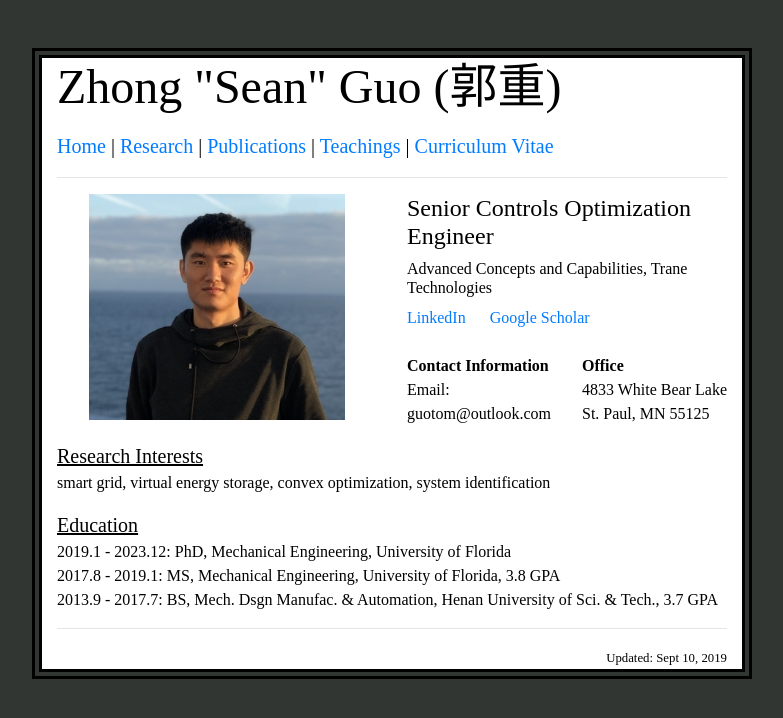
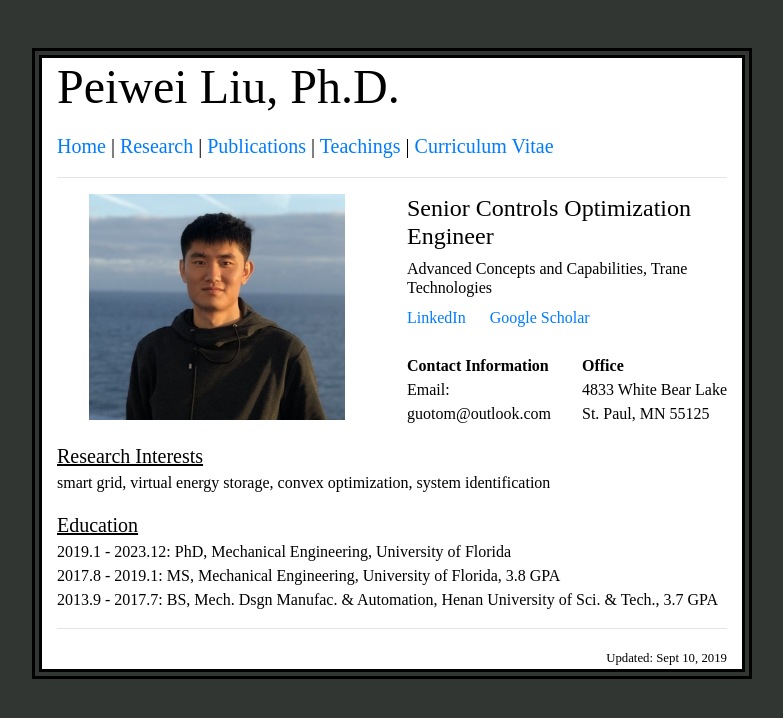
Before and after one commit to peiweiliu/peiweiliu.github.io, a plain HTML site: page index.html in a window 1280 px wide. Shown: the whole page, without its empty margins (248-1031 px from the left). Drawn offline with Linux system fonts and the light colour scheme.

Commit message:
Name change

```diff
--- a/index.html
+++ b/index.html
@@ -8,7 +8,7 @@
   <meta name="description" content="">
   <meta name="author" content="">
 
-  <title>Trane Technologies: Zhong "Sean" Guo</title>
+  <title>Peiwei Liu</title>
 
   <!-- Bootstrap core CSS -->
   <link href="css/bootstrap.min.css" rel="stylesheet">
@@ -21,7 +21,7 @@
   <div class="container mt-5" style="border:10px double #000;">
     <div class="row">
       <div class="col-lg-12">
-	<h4 class="display-4">  Zhong "Sean" Guo (郭重) </h4>
+	<h4 class="display-4">  Peiwei Liu, Ph.D. </h4>
 	<p class="lead"> <a href="index.html">Home</a> | <a href="research.html">Research</a> | <a href="publications.html">Publications</a> | <a href="teachings.html">Teachings</a> | <a href="documents/CV_ZhongGuo_2026_Trane.pdf" target="_blank" rel="noopener">Curriculum Vitae</a> </p>
 	<hr>
       </div> <!-- END COL-LG-12 -->
```
Also changed, not shown: 1 other file.
